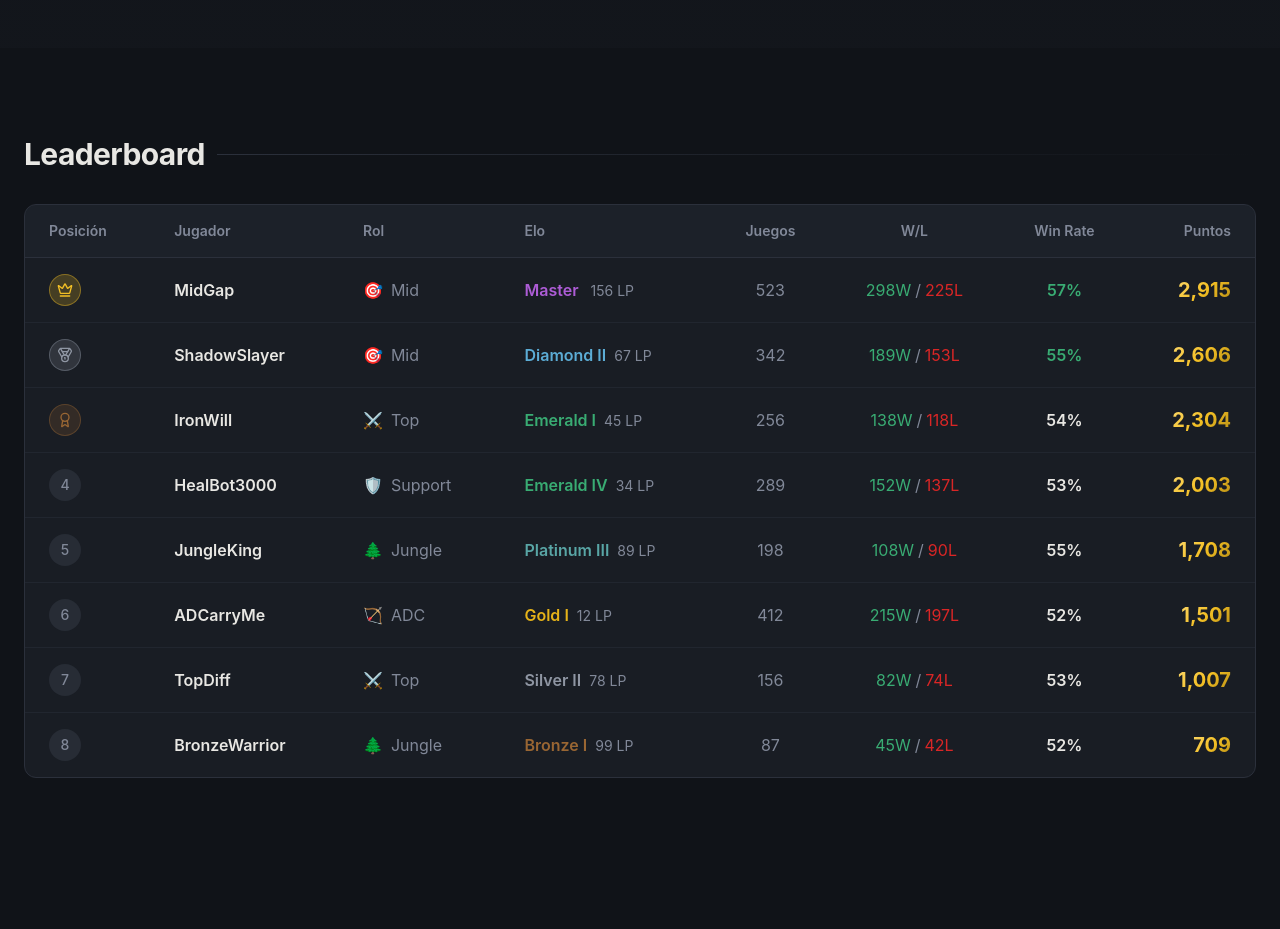
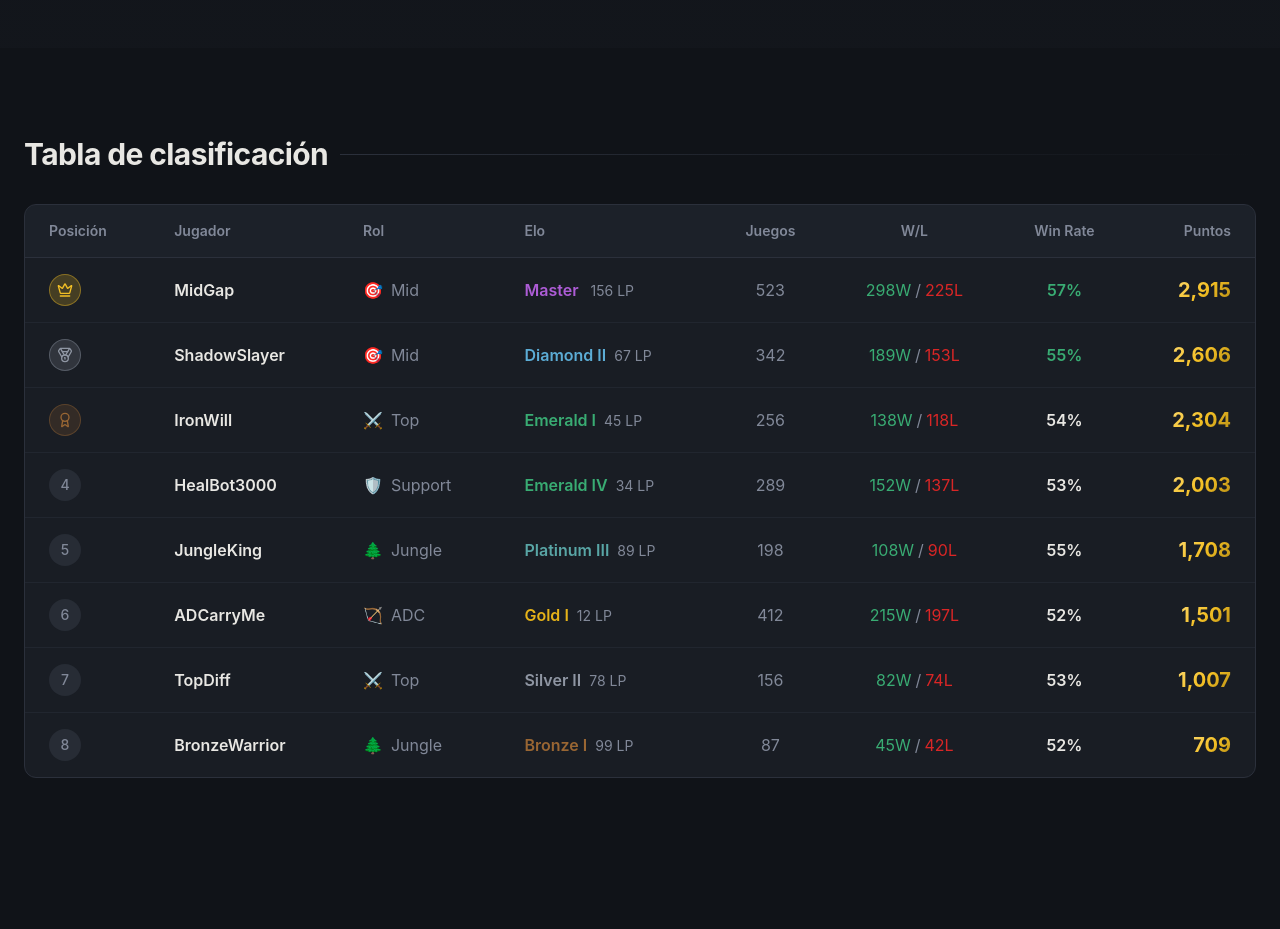
Before and after one commit to kelvincedcas/lol-tournament, a React (Vite) app: page / in a window 1280 px wide. Shown: the part 1320-2249 px from the top of the page. Built offline with nearby package versions, Linux system fonts and the light colour scheme.

Commit message:
change leaderboard name to spanish

```diff
--- a/src/components/LeaderBoardTable.tsx
+++ b/src/components/LeaderBoardTable.tsx
@@ -64,7 +64,7 @@
       <div className="container m-auto p-6">
         <div className="flex items-center gap-3 mb-8">
           <h2 className="text-2xl md:text-3xl font-bold text-foreground">
-            Leaderboard
+            Tabla de clasificación
           </h2>
           <div className="h-px flex-1 bg-linear-to-r from-border to-transparent" />
         </div>
```
